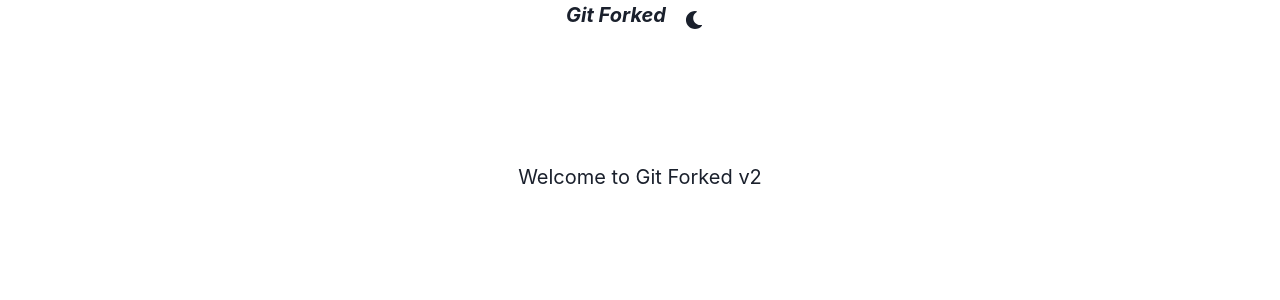
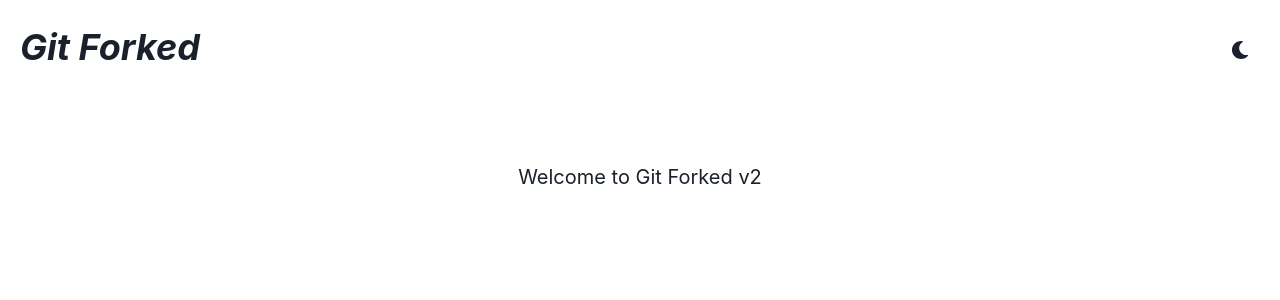
Before and after one commit to scochran31/git-forked-v2, a React (Create React App) app: page / in a window 1280 px wide. Shown: the top 300 px of the page. Built offline with nearby package versions, Linux system fonts and the light colour scheme.

Commit message:
nav header

```diff
--- a/src/components/Nav.js
+++ b/src/components/Nav.js
@@ -1,13 +1,24 @@
 import React from 'react'
 import { ColorModeSwitcher } from '../ColorModeSwitcher'
-import { Box, Text } from '@chakra-ui/react'
+import { Box, Flex, Text } from '@chakra-ui/react'
 
 function Nav() {
     return (
-        <Box h={150} fontWeight='bold' fontStyle='italic' display='inline-flex' justify='space-between'>
-            <Text fontWeight='bold' fontStyle='italic'>Git Forked</Text>
-            <ColorModeSwitcher />
-        </Box>
+        <Flex
+            h={150}
+            fontWeight='bold'
+            fontStyle='italic'
+            fontSize='36px'
+            justify='space-between'
+            p={5}
+        >
+            <Box>
+                <Text fontWeight='bold' fontStyle='italic'>Git Forked</Text>
+            </Box>
+            <Box justifySelf='flex-end'>
+                <ColorModeSwitcher />
+            </Box>
+        </Flex>
     )
 }
 
```
Also changed, not shown: 1 other file (tests, documents, lock files or other folders).
